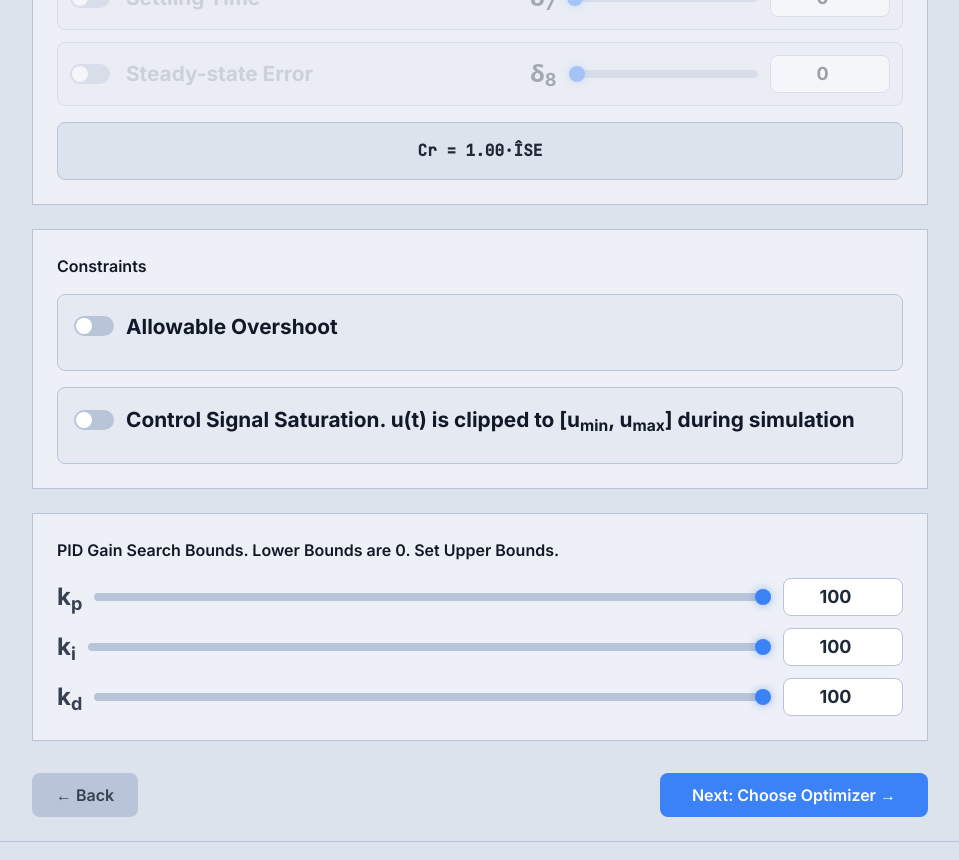
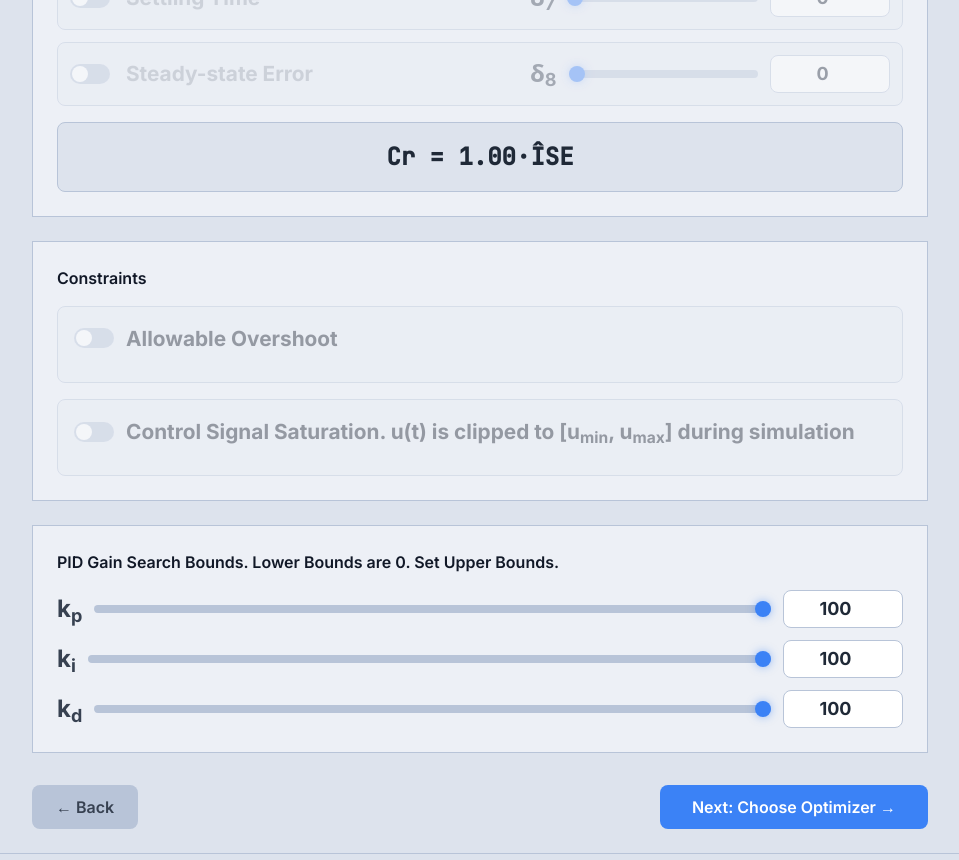
Before and after one commit to romasevych-yuriy/PID_Optimal_Tuner, a React (Vite) app: page /#/criterion in a window 1280 px wide. Shown: the part 1240-2100 px from the top of the page, without its empty margins (160-1119 px from the left). Built offline with nearby package versions, Linux system fonts and the light colour scheme.

Commit message:
feat: larger Cr formula text, grey inactive constraint rows

```diff
--- a/src/pages/CriterionPage.jsx
+++ b/src/pages/CriterionPage.jsx
@@ -113,7 +113,7 @@ export default function CriterionPage() {
         </div>
 
         {/* Live formula */}
-        <div className="mt-4 p-4 bg-dark-bg border border-dark-border rounded-lg text-center font-mono">
+        <div className="mt-4 p-4 bg-dark-bg border border-dark-border rounded-lg text-center font-mono" style={{ fontSize: '1.5rem' }}>
           {formulaTerms.length > 0
             ? <span className="text-gray-800 font-semibold">Cr = {formulaTerms.join(' + ')}</span>
             : <span className="text-gray-500">Cr = 0 (no metrics selected)</span>
@@ -132,7 +132,7 @@ export default function CriterionPage() {
         <h2 className="font-semibold text-gray-900 mb-4">Constraints</h2>
         <div className="space-y-4">
           {/* Overshoot constraint */}
-          <div className={`p-4 rounded-lg border transition-all duration-200 ${criterion.useOvershootConstraint ? 'border-accent-yellow/40 bg-dark-bg' : 'border-dark-border bg-dark-bg/50'}`}>
+          <div className={`p-4 rounded-lg border transition-all duration-200 ${criterion.useOvershootConstraint ? 'border-accent-yellow/40 bg-dark-bg' : 'border-dark-border bg-dark-bg/50 opacity-40'}`}>
             <div className="flex items-center gap-3 mb-3">
               <label className="relative inline-flex items-center cursor-pointer">
                 <input
@@ -166,7 +166,7 @@ export default function CriterionPage() {
           </div>
 
           {/* Control constraint */}
-          <div className={`p-4 rounded-lg border transition-all duration-200 ${criterion.useControlConstraint ? 'border-accent-red/40 bg-dark-bg' : 'border-dark-border bg-dark-bg/50'}`}>
+          <div className={`p-4 rounded-lg border transition-all duration-200 ${criterion.useControlConstraint ? 'border-accent-red/40 bg-dark-bg' : 'border-dark-border bg-dark-bg/50 opacity-40'}`}>
             <div className="flex items-center gap-3 mb-3">
               <label className="relative inline-flex items-center cursor-pointer">
                 <input
```
